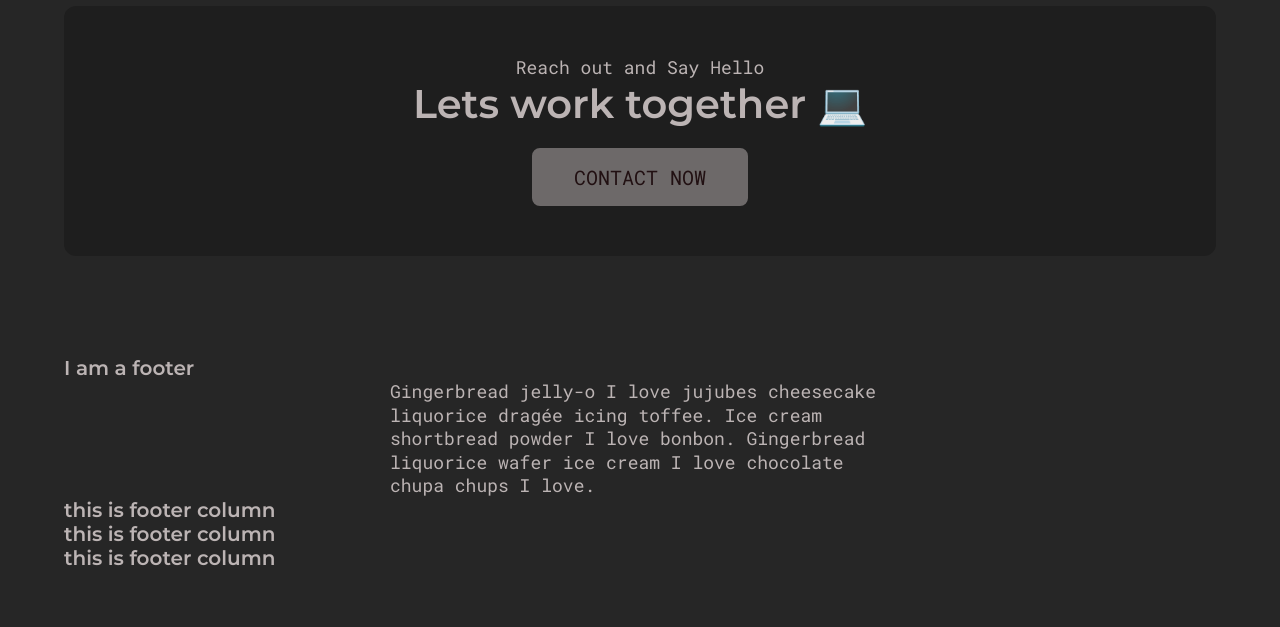
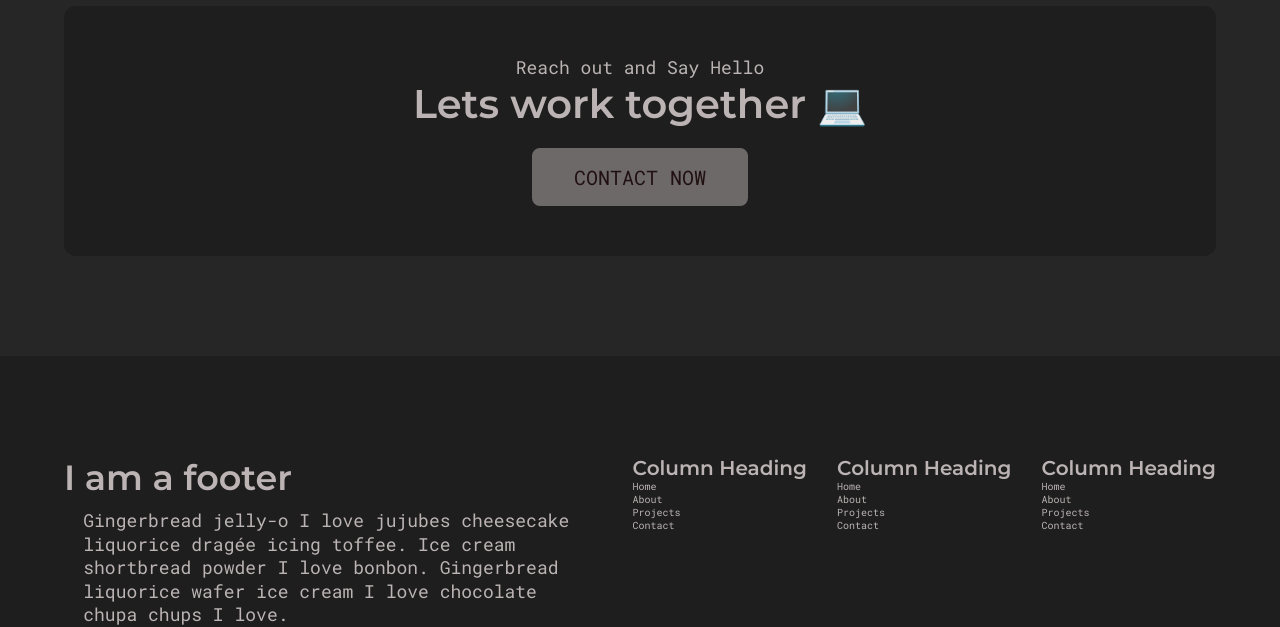
Before and after one commit to kyvycodes/k-react-portfolio, a React (Create React App) app: page / in a window 1280 px wide. Shown: the part 3045-3672 px from the top of the page. Before the commit the page ends 3615 px from the top, so only its background shows below. Built offline with nearby package versions, Linux system fonts and the light colour scheme; the HTML template or start-up script is replaced by a standard one; a web font is replaced by a local one.

Commit message:
feat: map footer column data

```diff
--- a/src/components/Footer.js
+++ b/src/components/Footer.js
@@ -1,10 +1,33 @@
 import React from 'react'
+import styled from 'styled-components'
 import FooterColumns from './FooterColumns'
 import ParagraphText from './ParagraphText'
 
+const FooterStyles = styled.div`
+  padding-top: 10rem;
+  background-color: var(--deep-dark);
+  .container {
+    display: flex;
+    gap: 3rem;
+  }
+  .footer_col1 {
+    flex: 2;
+  }
+  .footer_col2
+  .footer_col3
+  .footer_col4 {
+    flex: 1;
+  }
+
+  .footer_col1_title {
+    font-size: 3.5rem;
+    margin-bottom: 1rem;
+  }
+`
+
 export default function Footer() {
   return (
-    <div>
+    <FooterStyles>
       <div className='container'>
         <div className='footer_col1'>
           <h1 className="footer_col1_title">
@@ -24,6 +47,6 @@ export default function Footer() {
         <FooterColumns/>
         </div>
       </div>
-    </div>
+    </FooterStyles>
   )
 }
--- a/src/components/FooterColumns.js
+++ b/src/components/FooterColumns.js
@@ -1,9 +1,52 @@
 import React from 'react'
+import { Link } from 'react-router-dom'
+import styled from 'styled-components'
 
-export default function FooterColumns() {
+
+export default function FooterColumns({
+  heading='Column Heading',
+  links = [
+    {
+    type:'link',
+    title:'Home',
+    path:'/home'
+  },
+  {
+    type:'link',
+    title:'About',
+    path:'/about'
+  },
+  {
+    type:'link',
+    title:'Projects',
+    path:'/project'
+  },
+  {
+    type:'link',
+    title:'Contact',
+    path:'/contact'
+  }
+]
+}) {
   return (
     <div>
-      <h1>this is footer column</h1>
+      <h1 className='heading'>{heading}</h1>
+      <ul>
+        {
+          links.map((item, index) => (
+            <li key={index}>
+              {/* if the type is a link go to that path */}
+              {item.type ==="link" ? (
+                <Link to={item.path}>{item.title}</Link>
+              ) : (
+                // if not create an anchor tag
+                <a href={item.path} target='_blank' rel='noreferrer'></a>
+              )}
+              {/*target='_blank' because it is an external like, leak no referrer information */}
+            </li>
+            ))
+        }
+      </ul>
     </div>
   )
 }
```
